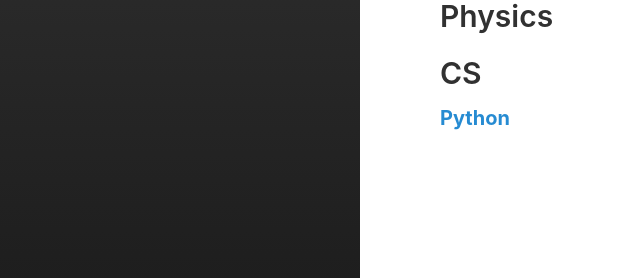
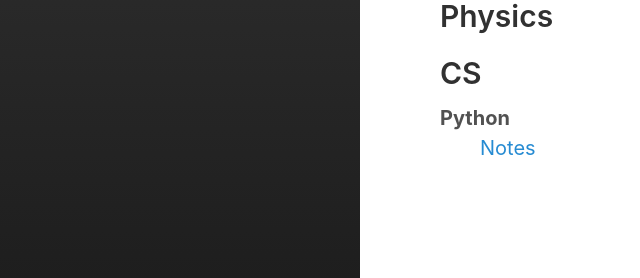
Before and after one commit to Roimex/Roimex.github.io, a Jekyll site: the page built from pages/notes/index.md, in a window 1280 px wide. Shown: the part 220-498 px from the top of the page, without its empty margins (0-640 px from the left). Built offline with Jekyll 4.4.1, drawn with Linux system fonts in a browser that asks for light colours.

Commit message:
Update index.md

```diff
--- a/pages/notes/index.md
+++ b/pages/notes/index.md
@@ -12,5 +12,6 @@ sidebar_sort_order: 4
 
 <h2>CS</h2>
 <dl>
-  <dt><a href="{{ "/notes/CS/python/" | relative_url }}">Python</a></dt>
+  <dt>Python</dt>
+  <dd><a href="{{ "/notes/CS/python/" | relative_url }}">Notes</a></dd>
 </dl>
```
